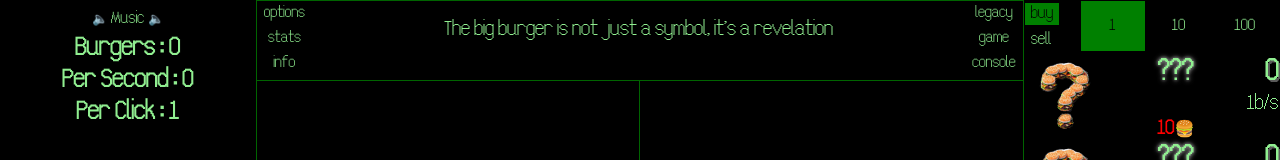
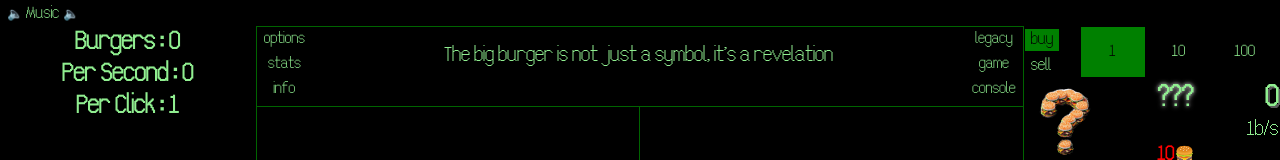
Before and after one commit to dlhg/burgerclicker, a React (Vite) app: page / in a window 1280 px wide. Shown: the top 160 px of the page. Built offline with nearby package versions, Linux system fonts and the light colour scheme; no server answers.

Commit message:
changed location of mute--button, will probably need a better location in the future

```diff
--- a/src/App.css
+++ b/src/App.css
@@ -193,6 +193,13 @@
 }
 
 /* burgers, bps, bpc, and burger pic*/
+.mute--button {
+  position: fixed;
+  top: 0;
+  left: 0;
+  font-size: 10rem;
+}
+
 .div1 {
   grid-area: 1 / 1 / 6 / 2;
   flex-direction: column;
--- a/src/App.jsx
+++ b/src/App.jsx
@@ -259,15 +259,16 @@
 
   return (
     <>
+      <button onClick={toggleMute}>
+        {isMuted ? "🔇 Music 🔇 " : "🔈 Music 🔈"}
+      </button>
       <div className="parent">
         <div
           className={isBoostActive ? "div1--boost--active" : "div1"}
           id="burger"
         >
           <div className="big--burger--container">
-            <button onClick={toggleMute}>
-              {isMuted ? "🔇 Music 🔇 " : "🔈 Music 🔈"}
-            </button>
+            <div className="mute--button"></div>
             <Burger
               totalBurgersProduced={totalBurgersProduced}
               burgerCount={burgerCount}
```
